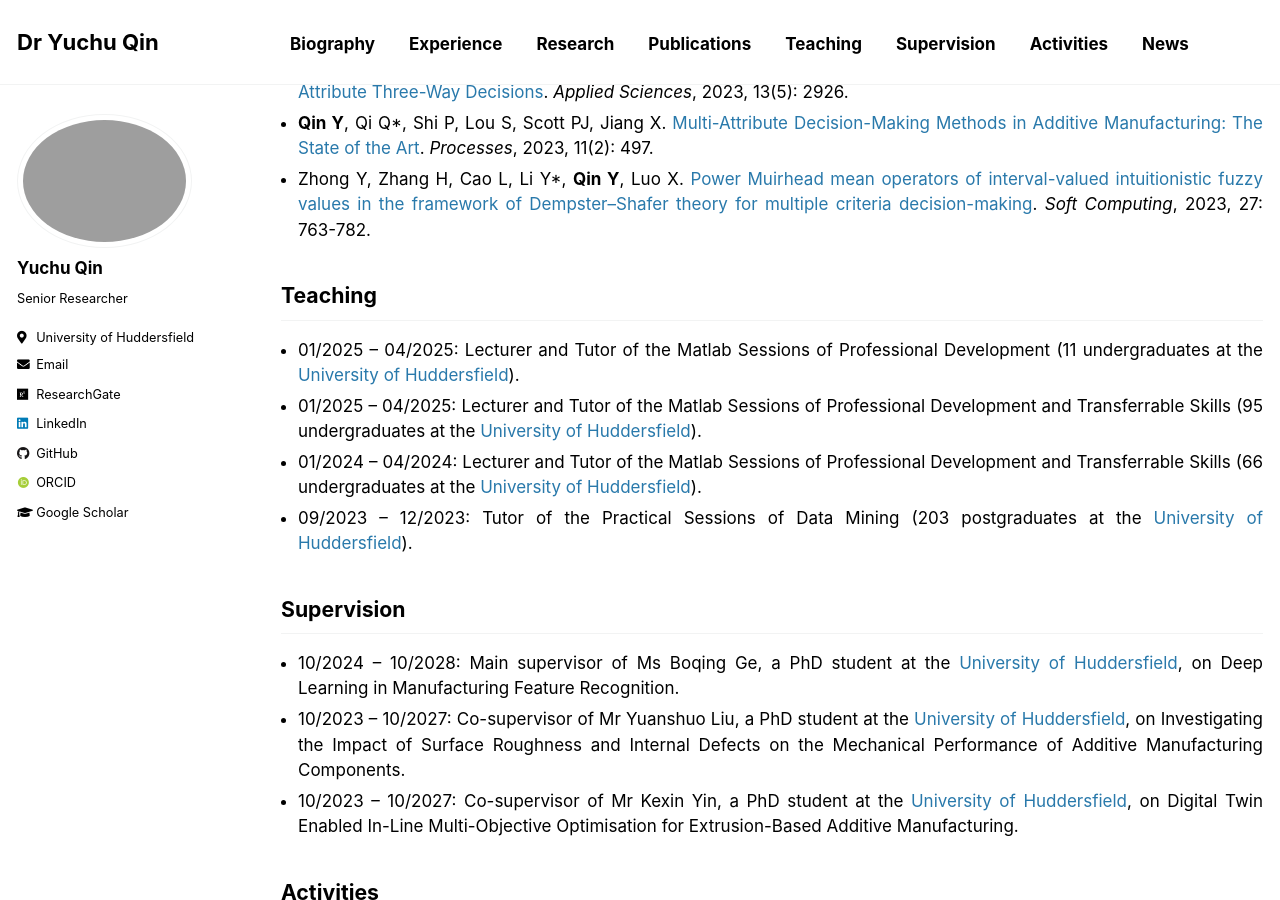
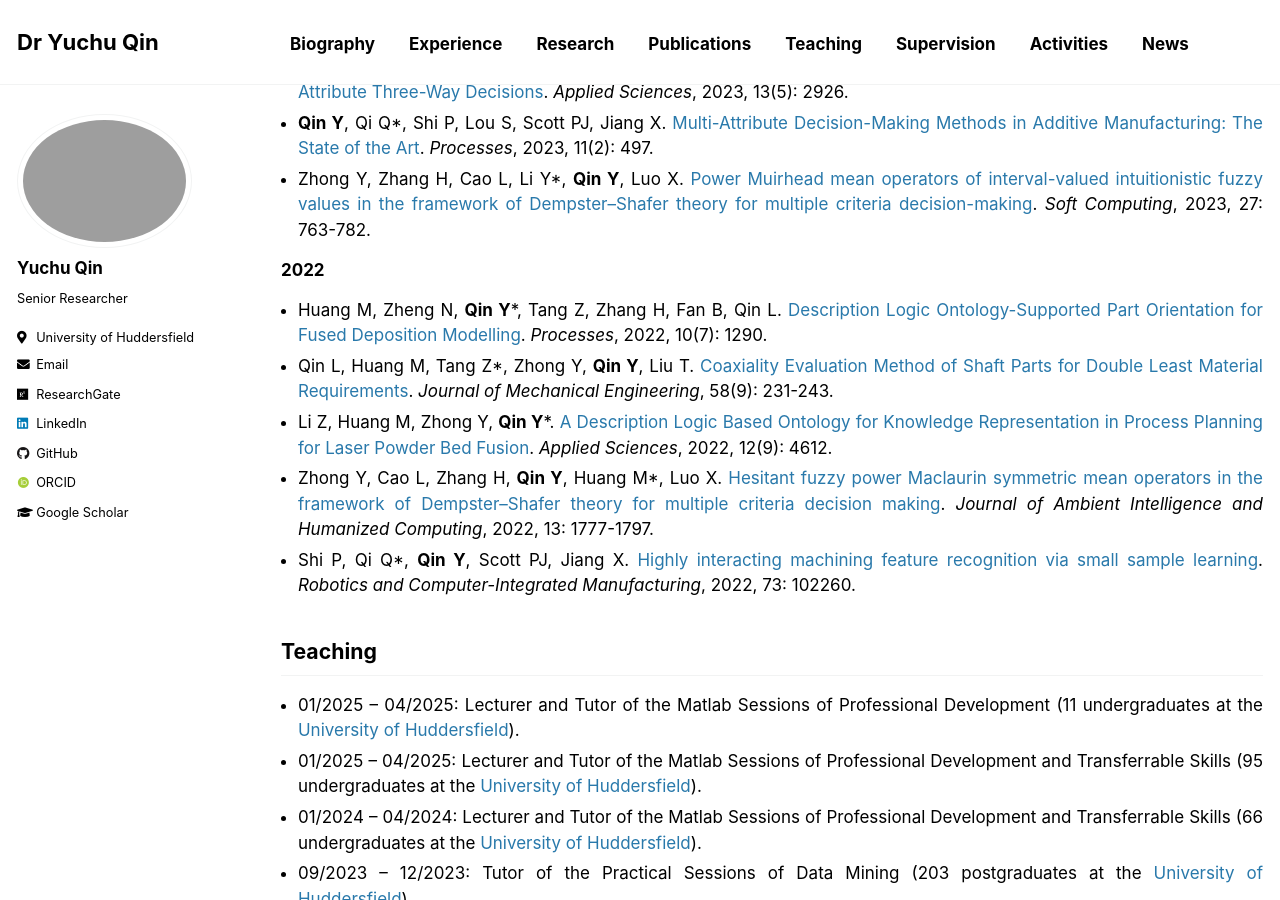
Before and after one commit to yuchu-qin/yuchu-qin.github.io, a Jekyll site: the page built from _pages/index.md, in a window 1280 px wide and 900 px high, scrolled down 2259 px. Built offline with Jekyll 4.4.1, drawn with Linux system fonts in a browser that asks for light colours; some web fonts are replaced; our own code applies the rules of GitHub Pages for plain Markdown files.

Commit message:
Update index.md

```diff
--- a/_pages/index.md
+++ b/_pages/index.md
@@ -47,6 +47,13 @@ I am a [Senior Researcher](https://pure.hud.ac.uk/en/persons/yuchu-qin) in Geome
 - **Qin Y**, Qi Q*, Shi P, Lou S, Scott PJ, Jiang X. [Multi-Attribute Decision-Making Methods in Additive Manufacturing: The State of the Art](https://www.mdpi.com/2227-9717/11/2/497). _Processes_, 2023, 11(2): 497.
 - Zhong Y, Zhang H, Cao L, Li Y*, **Qin Y**, Luo X. [Power Muirhead mean operators of interval-valued intuitionistic fuzzy values in the framework of Dempster–Shafer theory for multiple criteria decision-making](https://link.springer.com/article/10.1007/s00500-022-07595-7). _Soft Computing_, 2023, 27: 763-782.
 
+### 2022
+- Huang M, Zheng N, **Qin Y***, Tang Z, Zhang H, Fan B, Qin L. [Description Logic Ontology-Supported Part Orientation for Fused Deposition Modelling](https://www.mdpi.com/2227-9717/10/7/1290). _Processes_, 2022, 10(7): 1290.
+- Qin L, Huang M, Tang Z*, Zhong Y, **Qin Y**, Liu T. [Coaxiality Evaluation Method of Shaft Parts for Double Least Material Requirements](https://scholar.google.com/scholar?oi=bibs&cluster=1912826182249941390&btnI=1&hl=en). _Journal of Mechanical Engineering_, 58(9): 231-243.
+- Li Z, Huang M, Zhong Y, **Qin Y***. [A Description Logic Based Ontology for Knowledge Representation in Process Planning for Laser Powder Bed Fusion](https://www.mdpi.com/2076-3417/12/9/4612). _Applied Sciences_, 2022, 12(9): 4612.
+- Zhong Y, Cao L, Zhang H, **Qin Y**, Huang M*, Luo X. [Hesitant fuzzy power Maclaurin symmetric mean operators in the framework of Dempster–Shafer theory for multiple criteria decision making](https://link.springer.com/article/10.1007/s12652-021-02932-4). _Journal of Ambient Intelligence and Humanized Computing_, 2022, 13: 1777-1797.
+- Shi P, Qi Q*, **Qin Y**, Scott PJ, Jiang X. [Highly interacting machining feature recognition via small sample learning](https://www.sciencedirect.com/science/article/pii/S073658452100140X). _Robotics and Computer-Integrated Manufacturing_, 2022, 73: 102260.
+
 ## Teaching
 - 01/2025 – 04/2025: Lecturer and Tutor of the Matlab Sessions of Professional Development (11 undergraduates at the [University of Huddersfield](https://www.hud.ac.uk/)).
 - 01/2025 – 04/2025: Lecturer and Tutor of the Matlab Sessions of Professional Development and Transferrable Skills (95 undergraduates at the [University of Huddersfield](https://www.hud.ac.uk/)).
```
